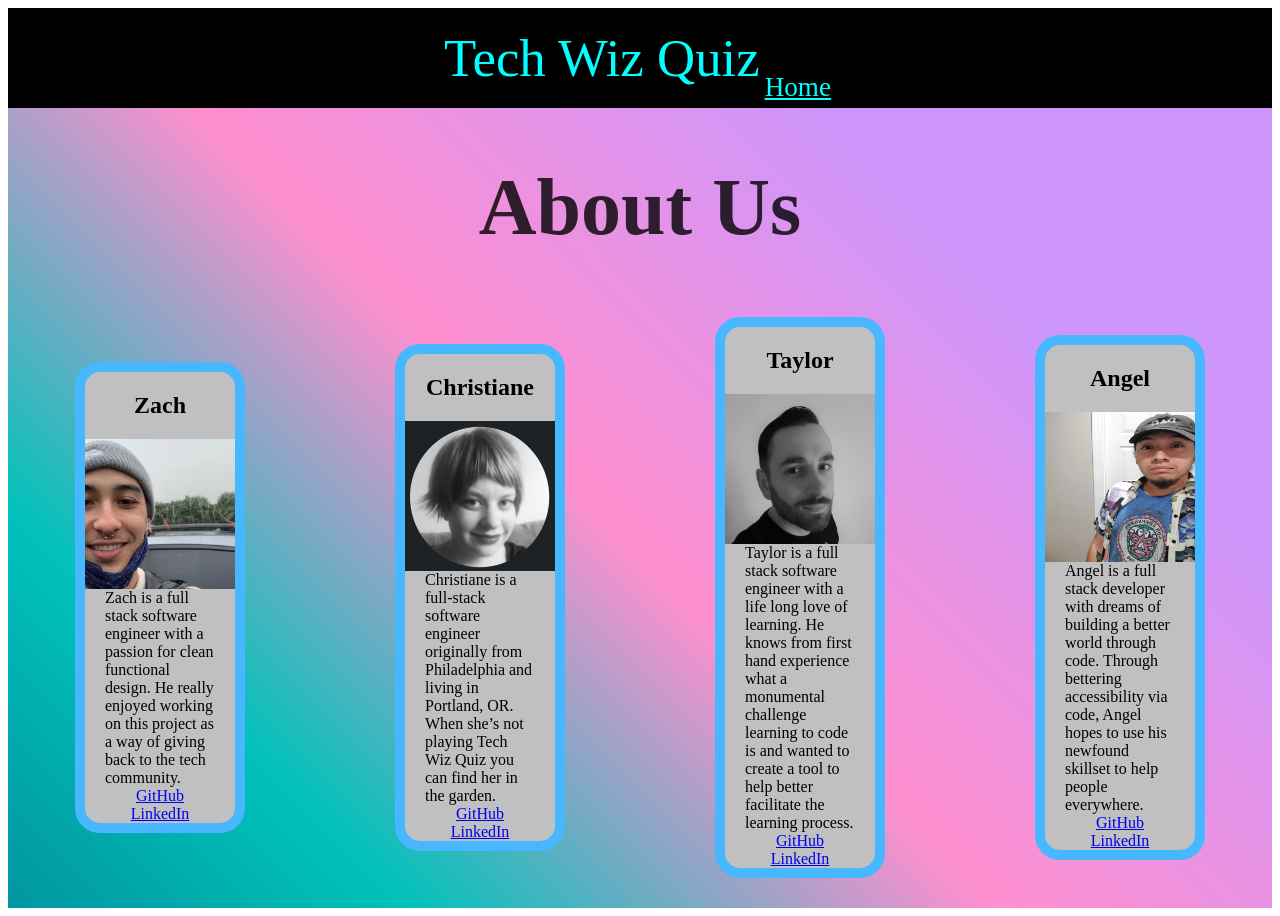
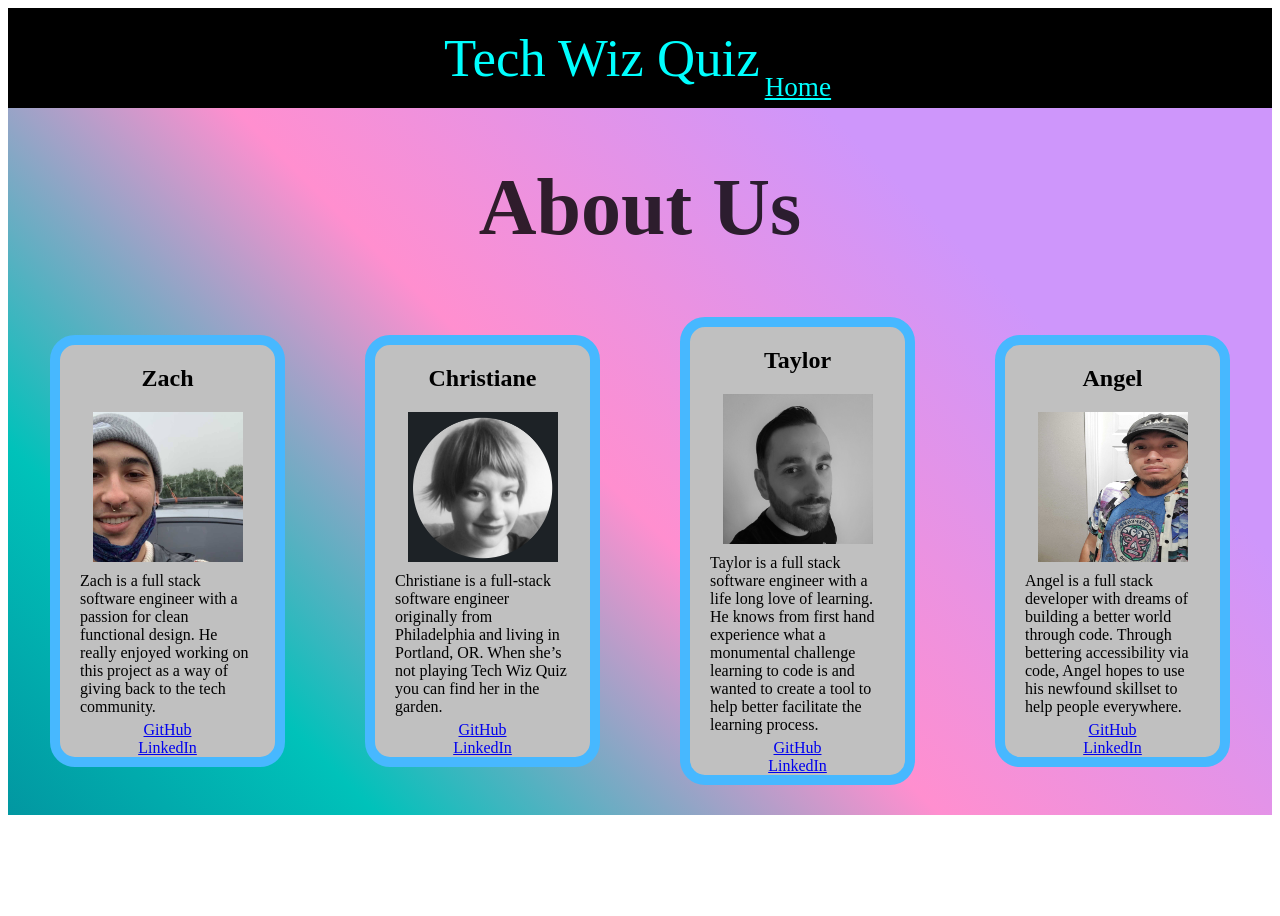
Before and after one commit to techwizquiz/fe, a React app: page /aboutus in a window 1280 px wide. After the commit the page ends 823 px from the top, so only its background shows below. Built offline with nearby package versions, Linux system fonts and the light colour scheme; no server answers; a web font is replaced by a local one.

Commit message:
css done

```diff
--- a/src/Pages/AboutUs.css
+++ b/src/Pages/AboutUs.css
@@ -33,7 +33,6 @@
     display: flex;
     flex-direction: column;
     align-items: center;
-    height: 100vh;
     width: 100%;
     background: rgb(3,122,144);
     background: linear-gradient(45deg, rgba(3,122,144,1) 20%, rgba(0,194,186,1) 41%, rgba(255,143,207,1) 60%, rgba(206,150,251,1) 80%);
@@ -56,14 +55,15 @@ font-size: 150%;
     margin: .1rem;
     flex-direction: row;
     justify-content: space-evenly;
+    margin-bottom: 30px;
 }
 
 .person {
     display: flex;
     flex-direction: column;
-    margin-left: 75px;
-    margin-right: 75px;
-    max-width: 190px;
+    margin-left: 40px;
+    margin-right: 40px;
+    width: 215px;
     align-items: center;
     background: silver;
     border: silver 10px solid;
@@ -89,6 +89,9 @@ font-size: 150%;
 .description {
     padding-left: 20px;
     padding-right: 20px;
+    justify-items: center;
+    margin-top: 10px;
+    margin-bottom: 5px;
 }
 
 .img {
```
